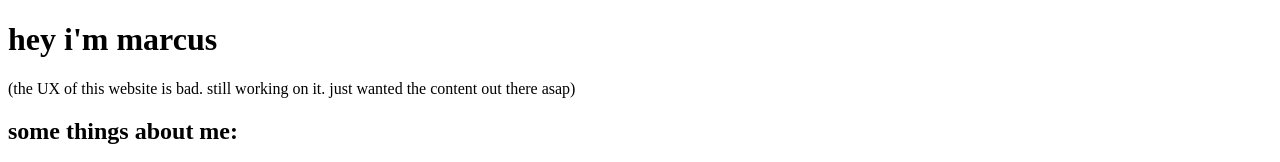
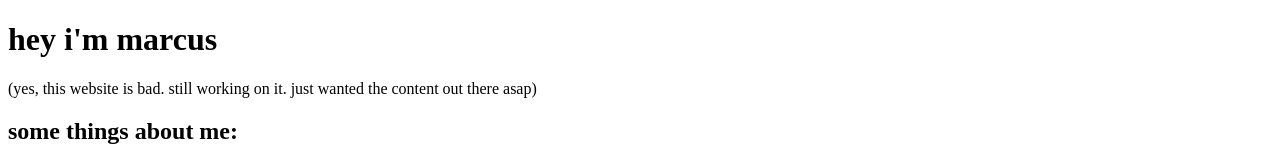
Before and after one commit to vimona3ds/vimona3ds.github.io, a website built with webpack: page docs/index.html in a window 1280 px wide. Shown: the top 162 px of the page. Built offline with nearby package versions, Linux system fonts and the light colour scheme.

Commit message:
make messaging clearer

```diff
--- a/docs/index.html
+++ b/docs/index.html
@@ -18,7 +18,7 @@
 </head>
 <body>
     <h1>hey i'm marcus</h1>
-    <p>(the UX of this website is bad. still working on it. just wanted the content out there asap)</p>
+    <p>(yes, this website is bad. still working on it. just wanted the content out there asap)</p>
     <h2>some things about me:</h2>
     <ul>
         <li>22 y/o</li>
```
